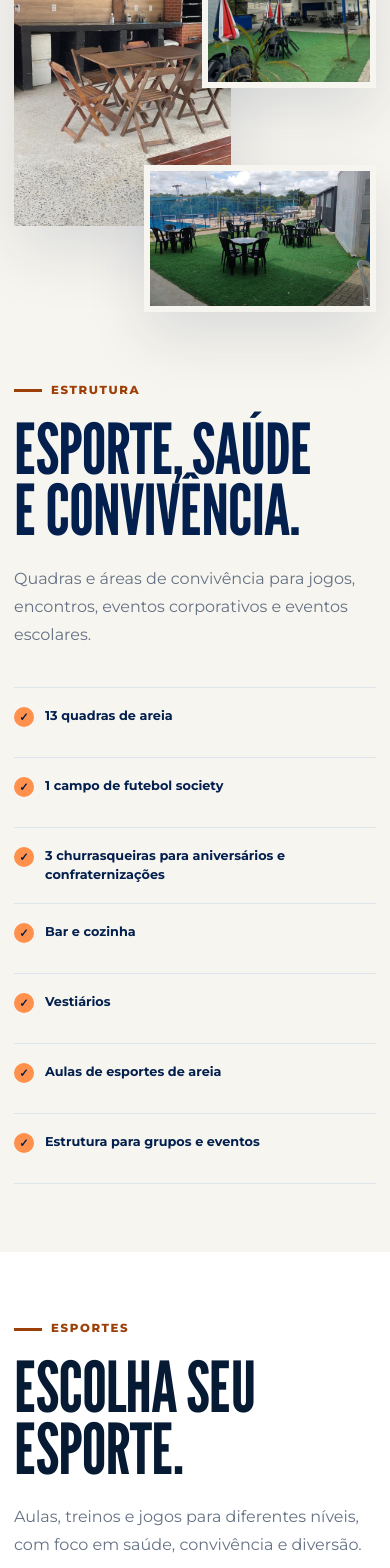
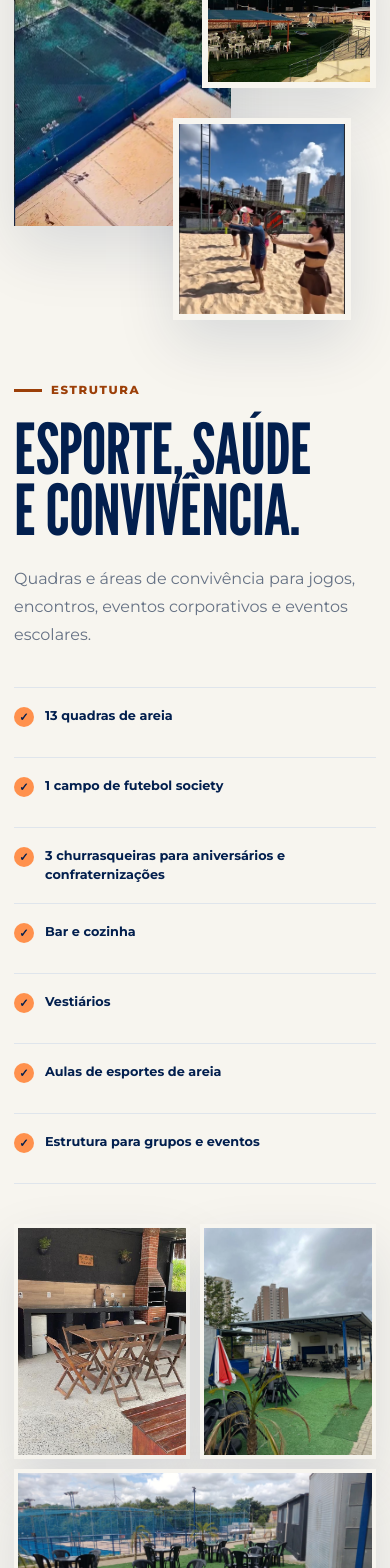
Before and after one commit to Ca472/Arena-Sul-, a Next.js app: page / in a window 390 px wide. Shown: the part 2420-3988 px from the top of the page. Built offline with nearby package versions, Linux system fonts and the light colour scheme; no server answers.

Commit message:
Restaura e amplia galeria da estrutura

```diff
--- a/src/app/globals.css
+++ b/src/app/globals.css
@@ -980,7 +980,7 @@ html[data-arena-opening="active"] .public-site .hero-sport-indicators span {
 }
 
 .public-site .collage-main img {
-  object-position: center 43%;
+  object-position: center;
 }
 
 .public-site .collage-secondary {
@@ -992,19 +992,54 @@ html[data-arena-opening="active"] .public-site .hero-sport-indicators span {
 }
 
 .public-site .collage-secondary img {
+  object-position: center;
+}
+
+.public-site .collage-tertiary {
+  right: 7%;
+  bottom: 0;
+  width: 49%;
+  height: 47%;
+  border: 10px solid var(--cream);
+}
+
+.public-site .collage-tertiary img {
+  object-position: center;
+}
+
+.public-site .amenities-venue-gallery {
+  display: grid;
+  grid-template-columns:
+    minmax(0, 0.56fr) minmax(0, 0.75fr)
+    minmax(0, 1.78fr);
+  gap: clamp(12px, 1.4vw, 20px);
+  margin-top: clamp(42px, 6vw, 82px);
+}
+
+.public-site .amenities-venue-gallery figure {
+  position: relative;
+  min-height: clamp(280px, 27vw, 380px);
+  margin: 0;
+  overflow: hidden;
+  background: var(--navy);
+  border: 6px solid var(--cream);
+  box-shadow: 0 24px 60px rgba(2, 31, 78, 0.12);
+}
+
+.public-site .amenities-venue-gallery img {
+  object-fit: cover;
+}
+
+.public-site .venue-gallery-churrasqueira img {
+  object-position: center 58%;
+}
+
+.public-site .venue-gallery-bar img {
   object-position: center 62%;
 }
 
-.public-site .collage-tertiary {
-  right: 0;
-  bottom: 2%;
-  width: 64%;
-  height: 34%;
-  border: 10px solid var(--cream);
-}
-
-.public-site .collage-tertiary img {
-  object-position: center 53%;
+.public-site .venue-gallery-convivencia img {
+  object-position: center;
 }
 
 .public-site .amenities-copy .section-intro {
@@ -2056,6 +2091,28 @@ html[data-arena-opening="active"] .public-site .hero-sport-indicators span {
     grid-template-columns: 1fr;
   }
 
+  .public-site .amenities-venue-gallery {
+    grid-template-columns: repeat(2, minmax(0, 1fr));
+    align-items: start;
+  }
+
+  .public-site .amenities-venue-gallery figure {
+    min-height: 0;
+  }
+
+  .public-site .venue-gallery-churrasqueira {
+    aspect-ratio: 3 / 4;
+  }
+
+  .public-site .venue-gallery-bar {
+    aspect-ratio: 3 / 4;
+  }
+
+  .public-site .venue-gallery-convivencia {
+    grid-column: 1 / -1;
+    aspect-ratio: 16 / 9;
+  }
+
   .public-site .about-media {
     min-height: 580px;
   }
@@ -2345,6 +2402,15 @@ html[data-arena-opening="active"] .public-site .hero-sport-indicators span {
 
   .public-site .amenities-collage {
     min-height: 510px;
+  }
+
+  .public-site .amenities-venue-gallery {
+    gap: 10px;
+    margin-top: 40px;
+  }
+
+  .public-site .amenities-venue-gallery figure {
+    border-width: 4px;
   }
 
   .public-site .amenities-list {
--- a/src/app/page.tsx
+++ b/src/app/page.tsx
@@ -243,26 +243,26 @@ export default function Home() {
           >
             <figure className="collage-main">
               <Image
-                src="/images/estrutura-churrasqueira.jpg"
-                alt="Churrasqueira coberta da Arena Sul com pia, mesas e cadeiras"
+                src="/images/courts-aerial.webp"
+                alt="Vista aérea das quadras da Arena Sul"
                 fill
-                sizes="(max-width: 900px) 60vw, 28vw"
+                sizes="(max-width: 900px) 100vw, 28vw"
               />
             </figure>
             <figure className="collage-secondary">
               <Image
-                src="/images/estrutura-bar-coberto.jpg"
-                alt="Área coberta do bar da Arena Sul com mesas e cadeiras"
+                src="/images/event-lounge.webp"
+                alt="Área de convivência preparada para um evento"
                 fill
                 sizes="(max-width: 900px) 50vw, 22vw"
               />
             </figure>
             <figure className="collage-tertiary">
               <Image
-                src="/images/estrutura-bar-convivencia.jpg"
-                alt="Área externa de convivência do bar com vista para as quadras de areia"
+                src="/images/group-class.webp"
+                alt="Atividade coletiva nas quadras de areia"
                 fill
-                sizes="(max-width: 900px) 64vw, 30vw"
+                sizes="(max-width: 900px) 50vw, 18vw"
               />
             </figure>
           </div>
@@ -283,6 +283,37 @@ export default function Home() {
               ))}
             </ul>
           </div>
+        </div>
+
+        <div
+          className="amenities-venue-gallery shell"
+          role="group"
+          aria-label="Bar, churrasqueira e áreas de convivência"
+        >
+          <figure className="venue-gallery-churrasqueira">
+            <Image
+              src="/images/estrutura-churrasqueira.jpg"
+              alt="Churrasqueira coberta da Arena Sul com pia, mesas e cadeiras"
+              fill
+              sizes="(max-width: 850px) 46vw, 18vw"
+            />
+          </figure>
+          <figure className="venue-gallery-bar">
+            <Image
+              src="/images/estrutura-bar-coberto.jpg"
+              alt="Área coberta do bar da Arena Sul com mesas e cadeiras"
+              fill
+              sizes="(max-width: 850px) 46vw, 24vw"
+            />
+          </figure>
+          <figure className="venue-gallery-convivencia">
+            <Image
+              src="/images/estrutura-bar-convivencia.jpg"
+              alt="Área externa de convivência do bar com vista para as quadras de areia"
+              fill
+              sizes="(max-width: 850px) 100vw, 55vw"
+            />
+          </figure>
         </div>
       </section>
 
```
